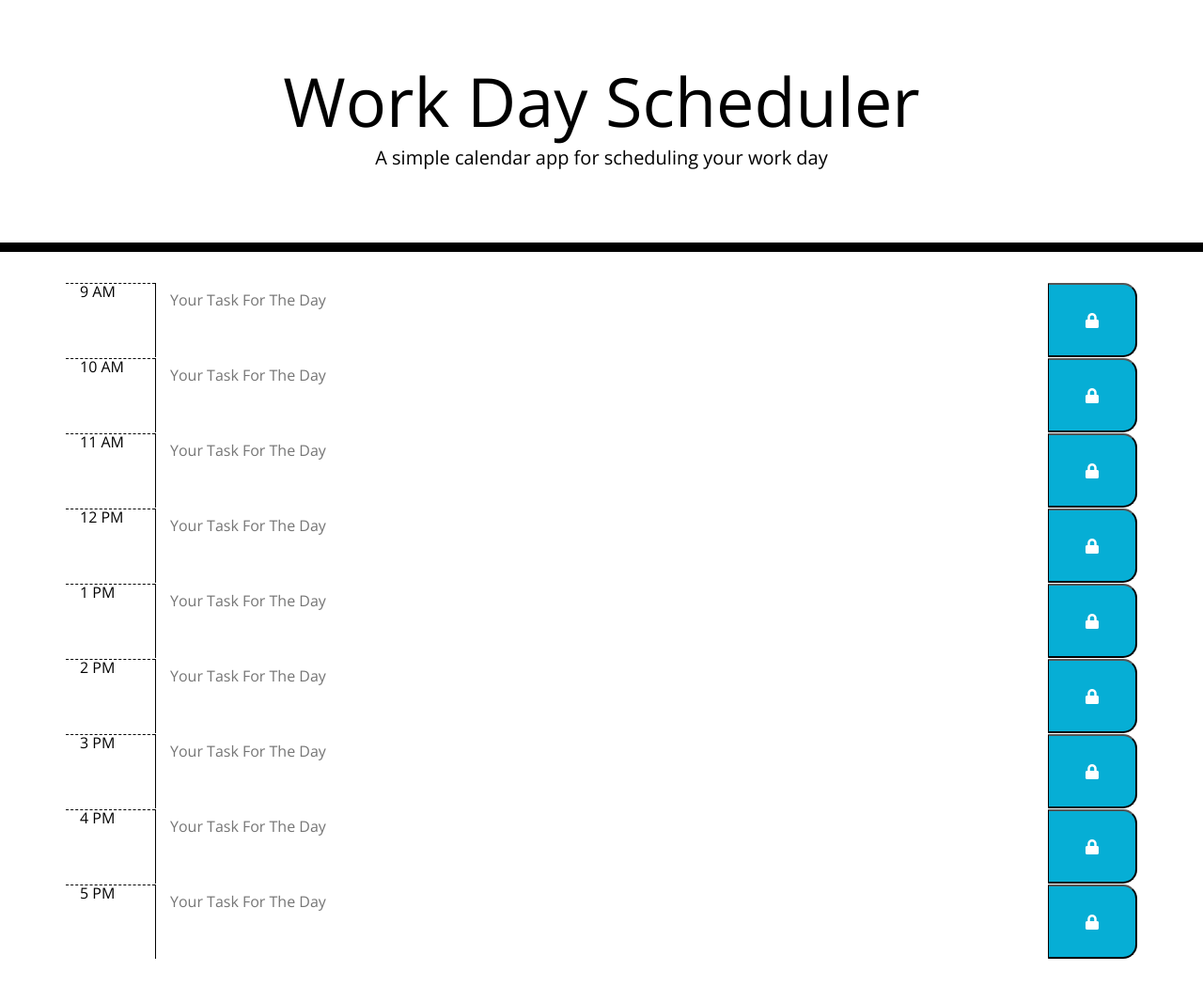
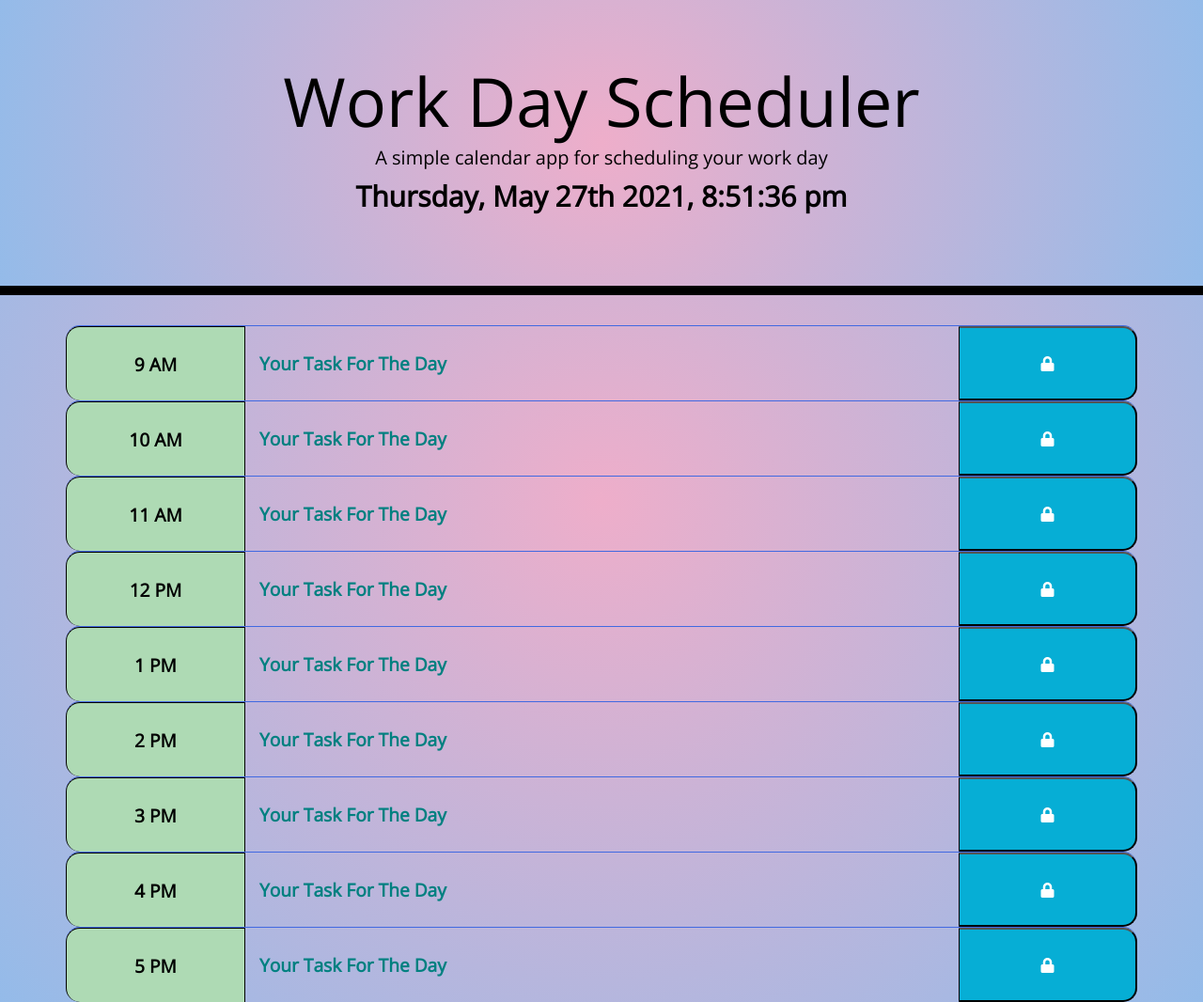
Before and after one commit to romzzp/DayPlanner, a plain HTML site: page index.html in a window 1280 px wide. Shown: the whole page at 94% size. Before the commit the page ends 1020 px from the top, so only its background shows below. Drawn offline with nearby package versions, Linux system fonts and the light colour scheme.

Commit message:
modified style.css

```diff
--- a/index.html
+++ b/index.html
@@ -21,54 +21,55 @@
   </header>
   <div class="container">
     <div class="row timeSlot" id="9">
-      <div class="col-1 hour">9 AM</div>
-      <textarea class="col-10 schedule" placeholder="Your Task For The Day"></textarea>
-      <button class="col-1 saveBtn fa fa-lock"></button>
+      <div class="col-2 hour">9 AM</div>
+      <textarea class="col-8 work" placeholder="Your Task For The Day"></textarea>
+      <button class="col-2 saveBtn fa fa-lock"></button>
     </div>
     <div class="row timeSlot" id="10">
-      <div class="col-1 hour">10 AM</div>
-      <textarea class="col-10 schedule" placeholder="Your Task For The Day"></textarea>
-      <button class="col-1 saveBtn fa fa-lock"></button>
+      <div class="col-2 hour">10 AM</div>
+      <textarea class="col-8 work" placeholder="Your Task For The Day"></textarea>
+      <button class="col-2 saveBtn fa fa-lock"></button>
     </div>
     <div class="row timeSlot" id="11">
-      <div class="col-1 hour">11 AM</div>
-      <textarea class="col-10 schedule" placeholder="Your Task For The Day"></textarea>
-      <button class="col-1 saveBtn fa fa-lock"></button>
+      <div class="col-2 hour">11 AM</div>
+      <textarea class="col-8 work" placeholder="Your Task For The Day"></textarea>
+      <button class="col-2 saveBtn fa fa-lock"></button>
     </div>
     <div class="row timeSlot" id="12">
-      <div class="col-1 hour">12 PM</div>
-      <textarea class="col-10 schedule" placeholder="Your Task For The Day"></textarea>
-      <button class="col-1 saveBtn fa fa-lock"></button>
+      <div class="col-2 hour">12 PM</div>
+      <textarea class="col-8 work" placeholder="Your Task For The Day"></textarea>
+      <button class="col-2 saveBtn fa fa-lock"></button>
     </div>
     <div class="row timeSlot" id="1">
-      <div class="col-1 hour">1 PM</div>
-      <textarea class="col-10 schedule" placeholder="Your Task For The Day"></textarea>
-      <button class="col-1 saveBtn fa fa-lock"></button>
+      <div class="col-2 hour">1 PM</div>
+      <textarea class="col-8 work" placeholder="Your Task For The Day"></textarea>
+      <button class="col-2 saveBtn fa fa-lock"></button>
     </div>
     <div class="row timeSlot" id="2">
-      <div class="col-1 hour">2 PM</div>
-      <textarea class="col-10 schedule" placeholder="Your Task For The Day"></textarea>
-      <button class="col-1 saveBtn fa fa-lock"></button>
+      <div class="col-2 hour">2 PM</div>
+      <textarea class="col-8 work" placeholder="Your Task For The Day"></textarea>
+      <button class="col-2 saveBtn fa fa-lock"></button>
     </div>
     <div class="row timeSlot" id="3">
-      <div class="col-1 hour">3 PM</div>
-      <textarea class="col-10 schedule" placeholder="Your Task For The Day"></textarea>
-      <button class="col-1 saveBtn fa fa-lock"></button>
+      <div class="col-2 hour">3 PM</div>
+      <textarea class="col-8 work" placeholder="Your Task For The Day"></textarea>
+      <button class="col-2 saveBtn fa fa-lock"></button>
     </div>
     <div class="row timeSlot" id="4">
-      <div class="col-1 hour">4 PM</div>
-      <textarea class="col-10 schedule" placeholder="Your Task For The Day"></textarea>
-      <button class="col-1 saveBtn fa fa-lock"></button>
+      <div class="col-2 hour">4 PM</div>
+      <textarea class="col-8 work" placeholder="Your Task For The Day"></textarea>
+      <button class="col-2 saveBtn fa fa-lock"></button>
     </div>
     <div class="row timeSlot" id="5">
-      <div class="col-1 hour">5 PM</div>
-      <textarea class="col-10 schedule" placeholder="Your Task For The Day"></textarea>
-      <button class="col-1 saveBtn fa fa-lock"></button>
+      <div class="col-2 hour">5 PM</div>
+      <textarea class="col-8 work" placeholder="Your Task For The Day"></textarea>
+      <button class="col-2 saveBtn fa fa-lock"></button>
     </div>
   </div>
 
   <script src="https://cdnjs.cloudflare.com/ajax/libs/jquery/3.2.1/jquery.min.js"></script>
   <script src="https://cdnjs.cloudflare.com/ajax/libs/moment.js/2.24.0/moment.min.js"></script>
+  <script src="script.js"></script>
 </body>
 
 </html>
--- /dev/null
+++ b/script.js
@@ -0,0 +1,13 @@
+var datetime = null,
+    date = null;
+
+var update = function () {
+    date = moment(new Date())
+    datetime.html(date.format('dddd, MMMM Do YYYY, h:mm:ss a'));
+};
+
+$(document).ready(function () {
+    datetime = $('#currentDay')
+    update();
+    setInterval(update, 1000);
+});
--- a/style.css
+++ b/style.css
@@ -1,7 +1,14 @@
 body {
-  font-family: 'Open Sans', sans-serif;
+  font-family: "Open Sans", sans-serif;
   font-size: 16px;
   line-height: 1;
+  background: rgb(238, 174, 202);
+  background: radial-gradient(
+    circle,
+    rgba(238, 174, 202, 1) 0%,
+    rgba(148, 187, 233, 1) 100%
+  );
+  /* background-color: rgb(172, 172, 172); */
 }
 
 textarea {
@@ -11,11 +18,24 @@ textarea {
   color: #000000;
   border-left: 1px solid black;
   padding: 10px;
+  font-size: larger;
+  font-weight: bold;
+}
+
+::-webkit-input-placeholder {
+  /* Chrome/Opera/Safari */
+  color: teal;
+  padding-top: 20px;
 }
 
 .jumbotron {
   text-align: center;
-  background-color: transparent;
+  background: rgb(238, 174, 202);
+  background: radial-gradient(
+    circle,
+    rgba(238, 174, 202, 1) 0%,
+    rgba(148, 187, 233, 1) 100%
+  );
   color: black;
   border-radius: 0;
   border-bottom: 10px solid black;
@@ -33,13 +53,24 @@ textarea {
 .row {
   white-space: pre-wrap;
   height: 80px;
-  border-top: 1px solid white;
+  border-top: 1px solid royalblue;
+  border-top-left-radius: 15px;
+  border-bottom-left-radius: 15px;
+  border-top-right-radius: 15px;
+  border-bottom-right-radius: 15px;
 }
 
 .hour {
-  background-color: #ffffff;
+  background-color: #aedab4;
   color: #000000;
-  border-top: 1px dashed #000000;
+  border-top: 1px solid #000000;
+  text-align: center;
+  border-top-left-radius: 15px;
+  border-bottom-left-radius: 15px;
+  padding-top: 30px;
+  font-weight: bolder;
+  font-size: larger;
+  border-left: 1px solid black;
 }
 
 .past {
@@ -65,7 +96,11 @@ textarea {
   color: white;
 }
 
-.saveBtn i:hover {
-  font-size: 20px;
-  transition: all 0.3s ease-in-out;
+.saveBtn:hover {
+  background-color: #ff6961;
+  transition: 0.2s ease-in-out;
 }
+#currentDay {
+  font-size: 30px;
+  font-weight: bolder;
+}
```
